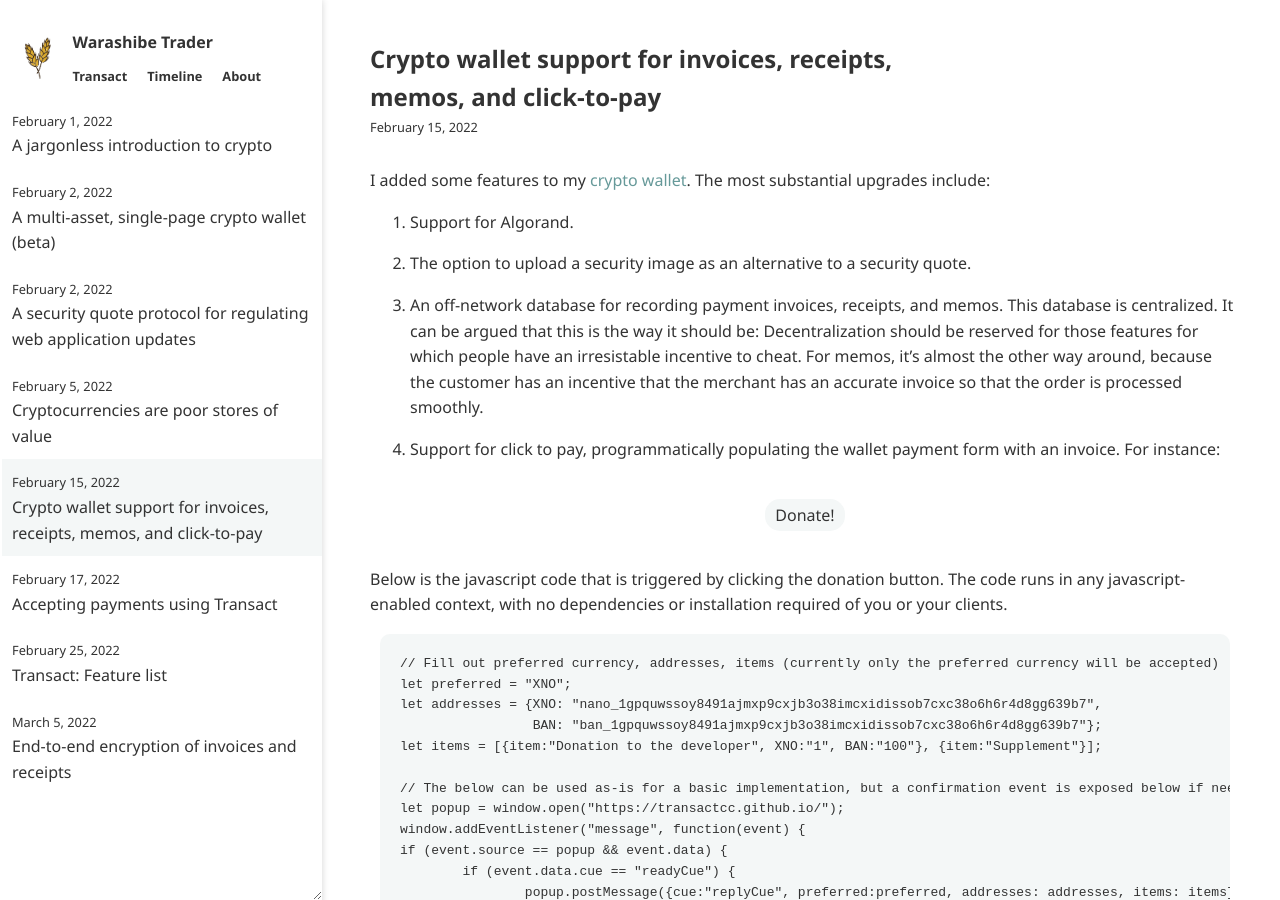
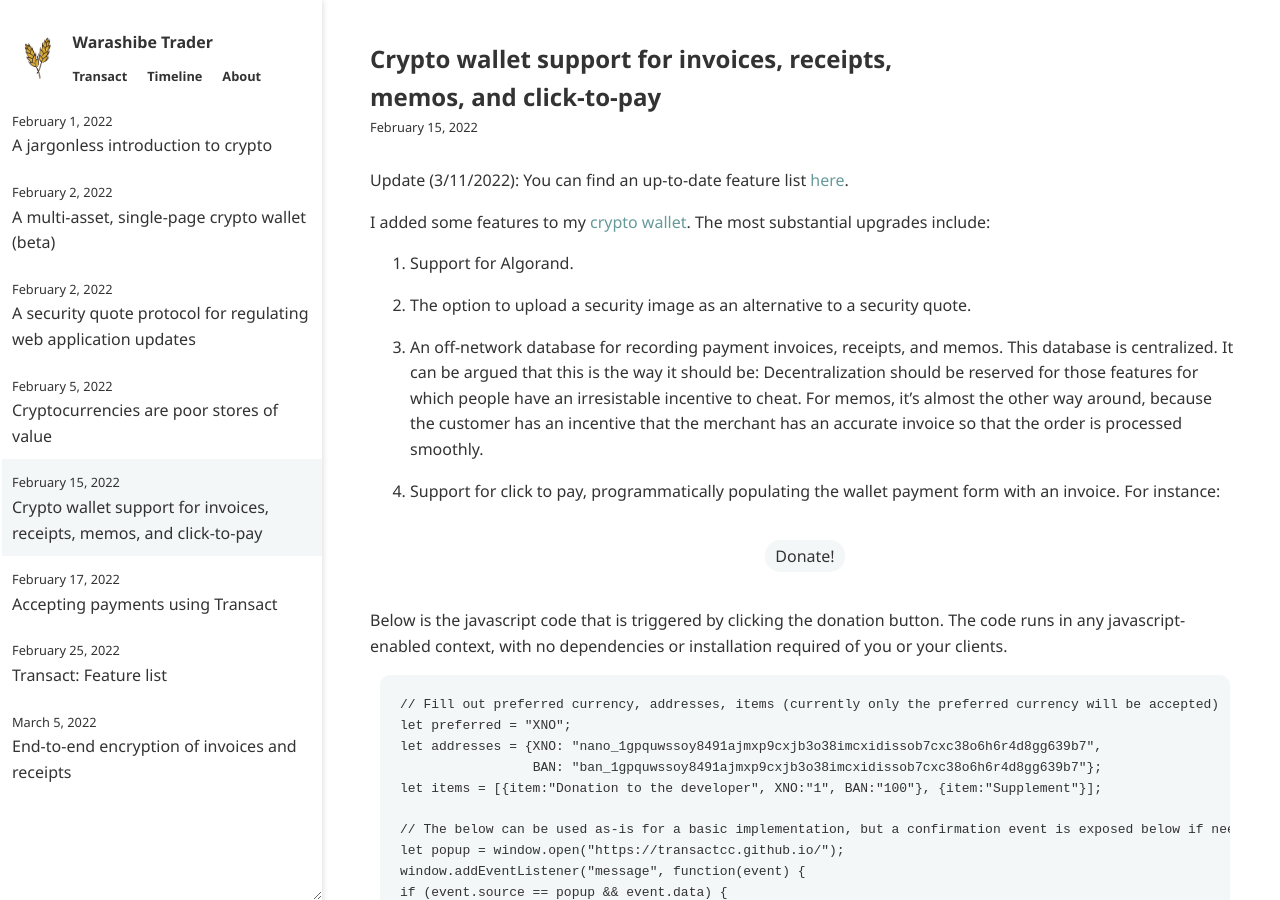
Before and after one commit to warashibetrader/warashibetrader.github.io, a Jekyll site: the page built from _posts/2022-02-15-invoice-receipt.md, in a window 1280 px wide and 900 px high. Built offline with Jekyll 4.4.1, drawn with Linux system fonts in a browser that asks for light colours.

Commit message:
Update 2022-02-15-invoice-receipt.md

```diff
--- a/_posts/2022-02-15-invoice-receipt.md
+++ b/_posts/2022-02-15-invoice-receipt.md
@@ -1,6 +1,8 @@
 ---
 title: "Crypto wallet support for invoices, receipts, memos, and click-to-pay"
 ---
+
+Update (3/11/2022): You can find an up-to-date feature list [here]({% post_url 2022-02-25-feature-list %}).
 
 I added some features to my [crypto wallet](https://transactcc.github.io/). The most substantial upgrades include:
 
```
